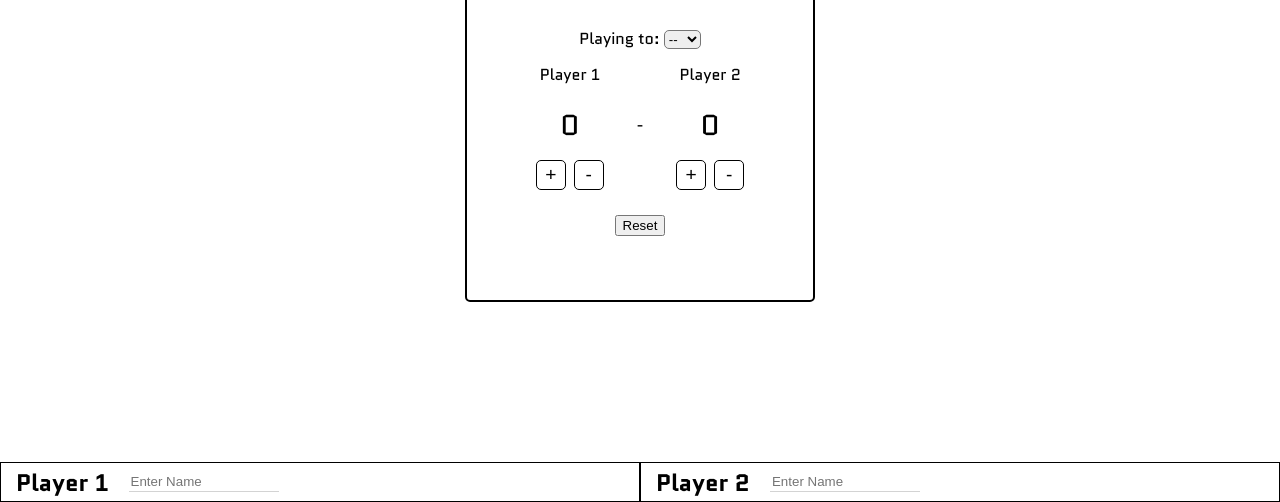
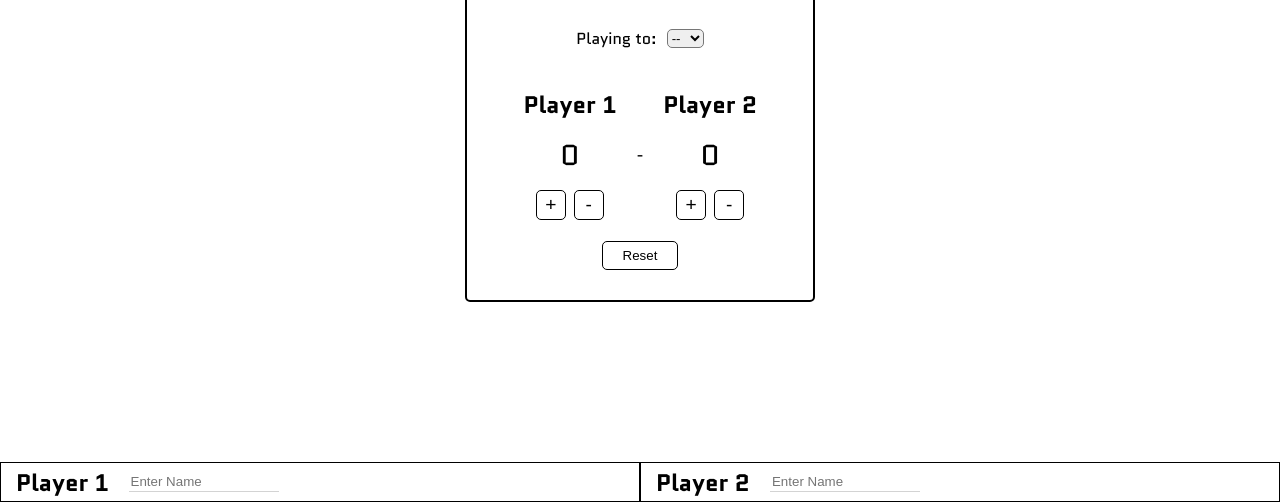
Before and after one commit to Kakamotobi/score-keeper, a plain HTML site: page index.html in a window 1280 px wide. Shown: the part 298-800 px from the top of the page. Drawn offline with Linux system fonts and the light colour scheme.

Commit message:
Update style.css
Refactoring

```diff
--- a/style.css
+++ b/style.css
@@ -66,12 +66,12 @@ h1 {
     font-size: 2.5rem;
 }
 
-.select {
+.playingTo {
     margin: 0 0 30px;
     display: flex;
     align-items: center;
 }
-.select label {
+.playingTo label {
     margin-right: 10px;
 }
 select {
@@ -96,13 +96,13 @@ select::-webkit-scrollbar-thumb {
     grid-template-columns: 48% 4% 48%;
     grid-template-rows: repeat(4, 1fr);
 }
-.grid-container > * {
+.grid-container > div {
     text-align: center;
     height: 100%;
     line-height: 50px;
 }
-#p1,
-#p2 {
+#p1DisplayName,
+#p2DisplayName {
     font-size: 1.5rem;
     font-weight: bold;
     overflow: hidden;
@@ -138,14 +138,14 @@ select::-webkit-scrollbar-thumb {
 .grid-container div:last-child {
     grid-column: span 3;
 }
-#reset {
+#resetBtn {
     background-color: white;
     border: 1px solid black;
     border-radius: 5px;
     padding: 6px 20px;
     transition: 150ms ease-in-out;
 }
-#reset:hover {
+#resetBtn:hover {
     color: white;
     background-color: red;
     border-color: red;
```
